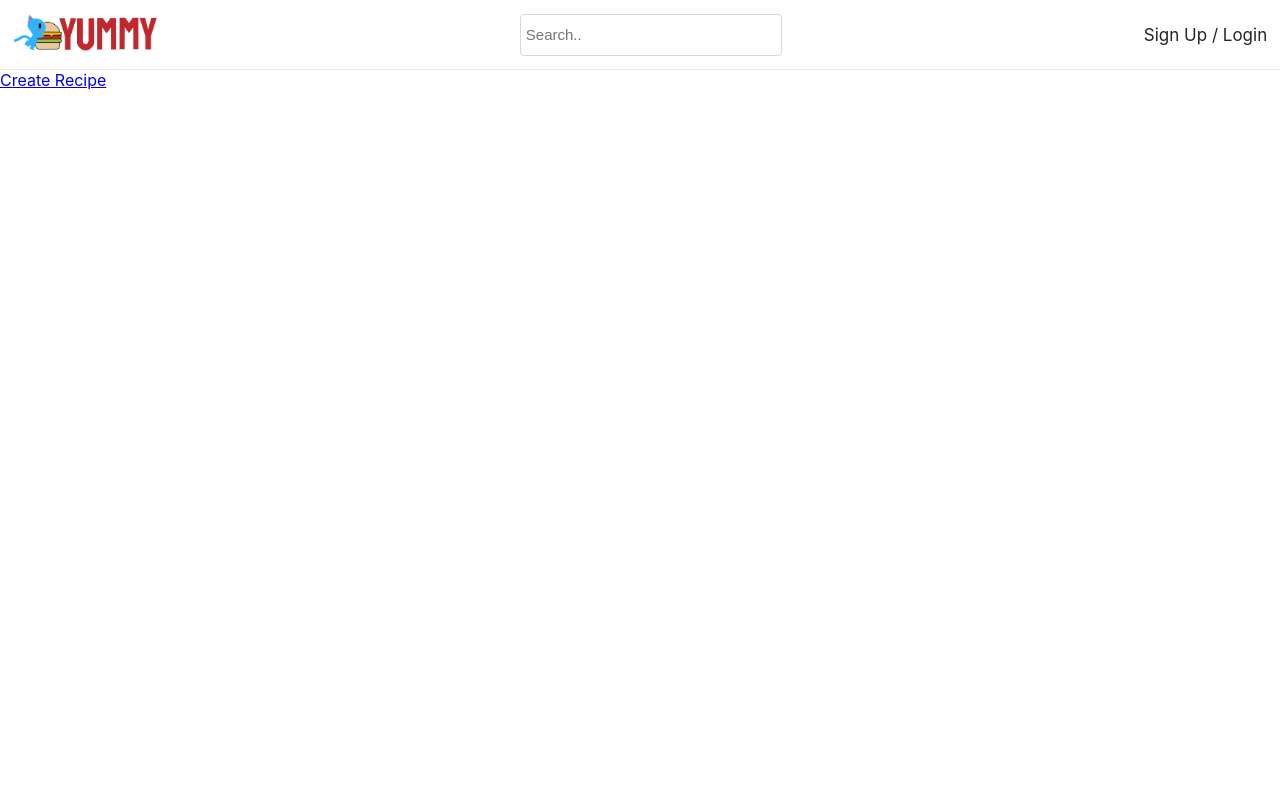
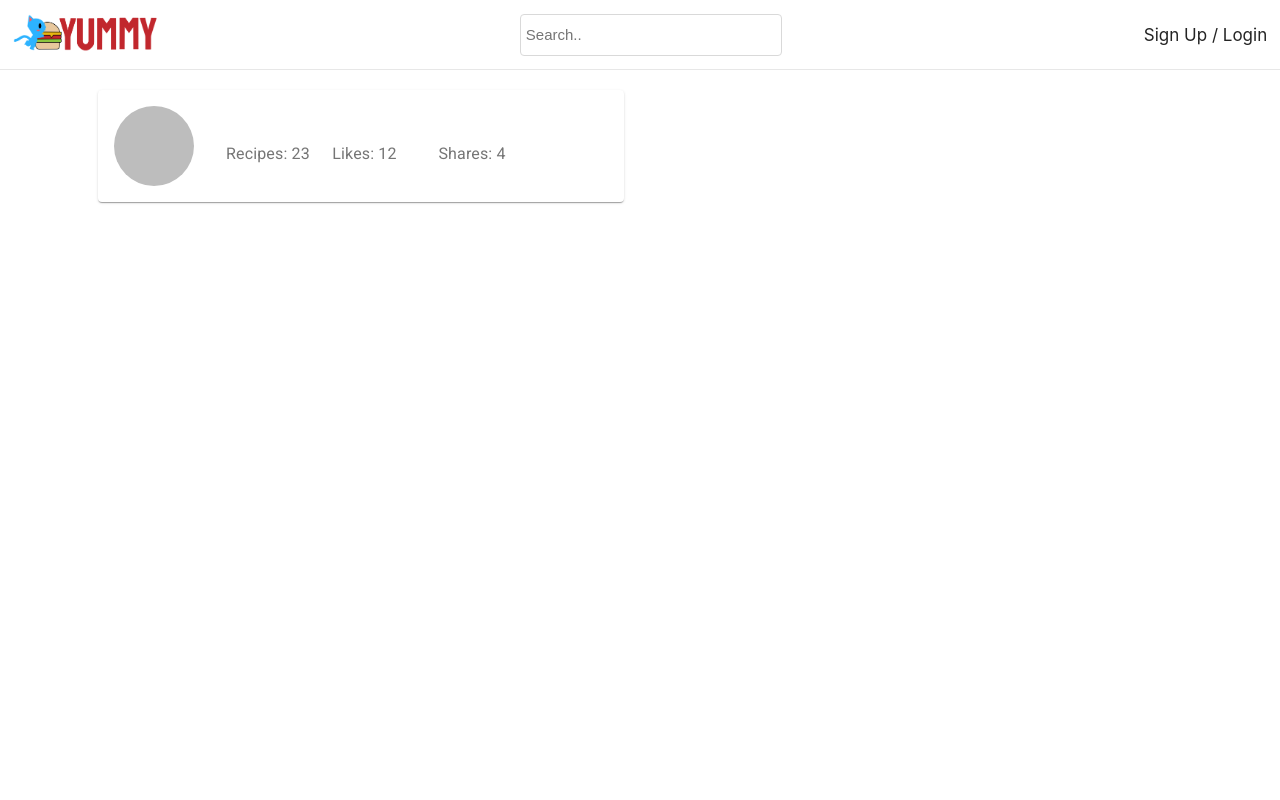
Before and after one commit to zzergy/Yummy, a React (Create React App) app: page /profile in a window 1280 px wide. Shown: the top 800 px of the page. Built offline with nearby package versions, Linux system fonts and the light colour scheme; no server answers.

Commit message:
Relocated the Profile component and added basic layout

```diff
--- a/src/App.js
+++ b/src/App.js
@@ -2,7 +2,7 @@ import { BrowserRouter as Router, Route, Switch } from 'react-router-dom';
 import Home from './components/Home';
 import SignUp from './components/SignUp';
 import Login from './components/Login';
-import Profile from './components/Profile/Profile';
+import Profile from './components/Profile';
 import ViewRecipe from './components/ViewRecipe';
 import 'fontsource-roboto';
 import AuthenticationProvider from './context/AuthenticationContext';
--- /dev/null
+++ b/src/components/Profile.js
@@ -0,0 +1,74 @@
+import React, { useContext } from 'react';
+import NavigationBar from './NavigationBar/NavigationBar';
+import './Home.css';
+import Footer from './Footer';
+import { Avatar, Container, Grid, Typography, Card } from '@material-ui/core';
+import { AuthenticationContext } from '../context/AuthenticationContext';
+import { makeStyles } from "@material-ui/core";
+
+const useStyles = makeStyles(theme => ({
+    profileWrapper: {
+        marginTop: theme.spacing(2)
+    },
+    avatar: {
+        height: theme.spacing(10),
+        width: theme.spacing(10)
+    },
+}));
+
+export default function Profile() {
+    const { currentUser } = useContext(AuthenticationContext);
+    const classes = useStyles();
+
+    return (
+        <div className="wrapper">
+            <div className="navigation">
+                <NavigationBar />
+            </div>
+            <Container className={"main " + classes.profileWrapper}>
+                <Grid container>
+                    {/* Profile Card*/}
+                    <Grid item container component={Card} spacing={4} xs={6} alignItems="center">
+                        <Grid item>
+                            <Avatar
+                                className={classes.avatar}
+                                src={currentUser?.photoURL}
+                            >
+                                <Typography variant="h4">
+                                    {currentUser?.displayName.charAt(0)}
+                                </Typography>
+                            </Avatar>
+                        </Grid>
+                        <Grid item container xs={8} spacing={2}>
+                            <Grid item xs={12}>
+                                <Typography variant="h4">{currentUser?.displayName}</Typography>
+                            </Grid>
+                            <Grid item xs={4}>
+                                <Typography color="textSecondary">Recipes: 23</Typography>
+                            </Grid>
+                            <Grid item xs={4}>
+                                <Typography color="textSecondary">Likes: 12</Typography>
+                            </Grid>
+                            <Grid item xs={4}>
+                                <Typography color="textSecondary">Shares: 4</Typography>
+                            </Grid>
+                        </Grid>
+                    </Grid>
+
+                    {/* Created Recipes */}
+                    <Grid item>
+
+                    </Grid>
+
+                    {/* Liked Recipes */}
+                    <Grid item>
+
+                    </Grid>
+                </Grid>
+            </Container>
+            <div className="footer">
+                <Footer />
+            </div>
+        </div>
+    )
+}
--- a/src/components/Profile/Profile.js
+++ /dev/null
@@ -1,12 +0,0 @@
-import React from 'react';
-import NavigationBar from '../NavigationBar/NavigationBar'
-import { Link } from 'react-router-dom'
-
-export default function Profile() {
-    return (
-        <div>
-                <NavigationBar />
-                <Link to="new-recipe">Create Recipe</Link>
-        </div>
-    )
-}
```
